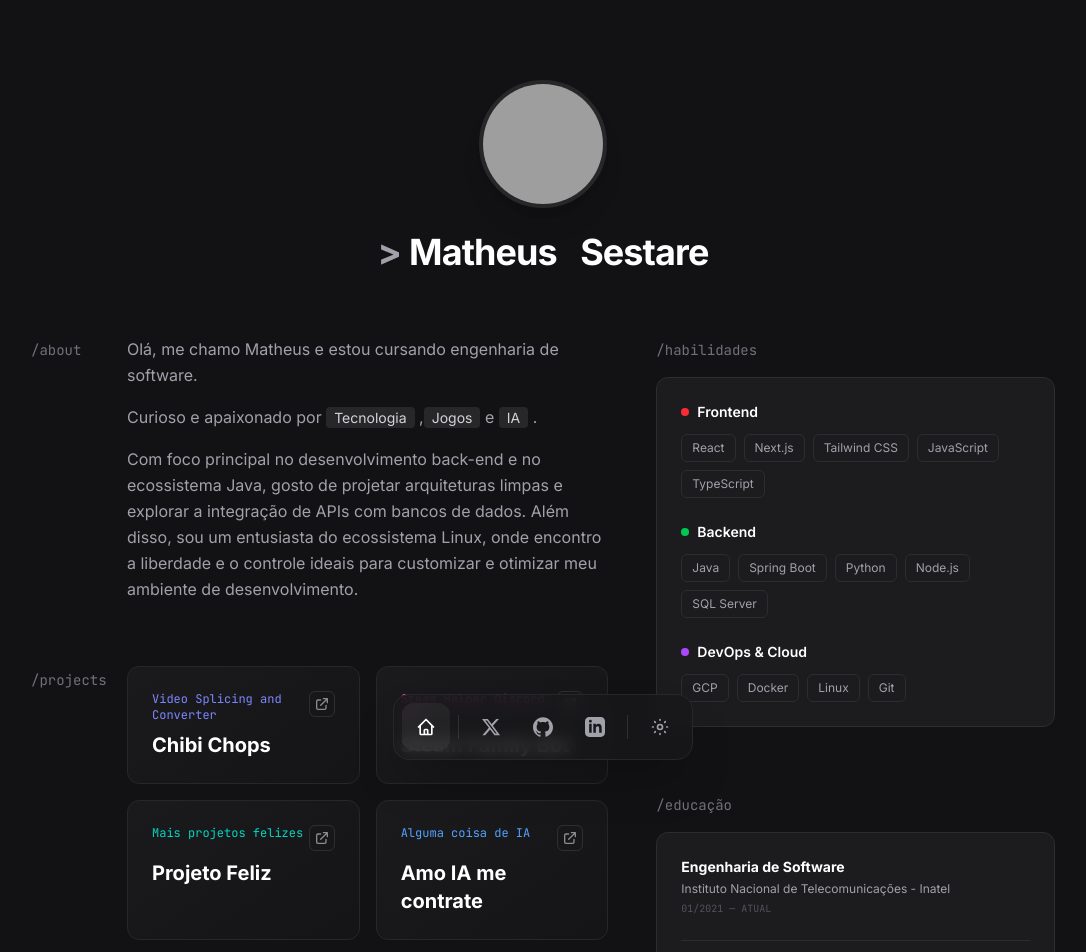
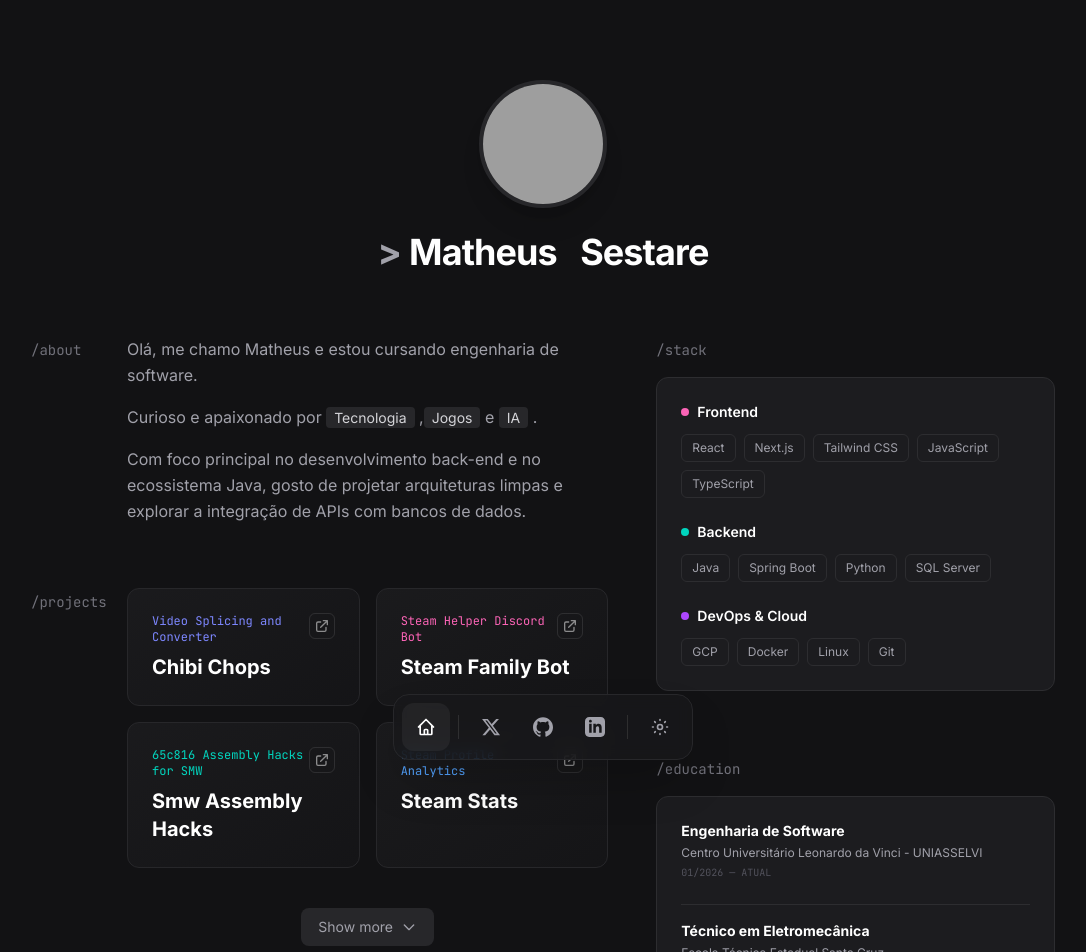
Before and after one commit to Sixtare/personal-website, a Next.js app: page / in a window 1280 px wide. Shown: the top 952 px of the page, without its empty margins (97-1183 px from the left). Built offline with nearby package versions, Linux system fonts and the light colour scheme; grey boxes are pictures that could not be loaded.

Commit message:
refactor: simplify AnimatedTitle component by removing animation logic

```diff
--- a/src/app/page.tsx
+++ b/src/app/page.tsx
@@ -25,7 +25,7 @@ export default function Home() {
               <div className="flex-1 space-y-4 text-text-dim leading-relaxed">
                 <p>Olá, me chamo Matheus e estou cursando engenharia de software.</p>
                 <p>Curioso e apaixonado por&nbsp;<span className="tag-pill bg-accent-gray">Tecnologia</span>&nbsp;,<span className="tag-pill bg-accent-gray">Jogos</span>&nbsp;e&nbsp;<span className="tag-pill bg-accent-gray">IA</span>&nbsp;.</p>
-                <p>Com foco principal no desenvolvimento back-end e no ecossistema Java, gosto de projetar arquiteturas limpas e explorar a integração de APIs com bancos de dados. Além disso, sou um entusiasta do ecossistema Linux, onde encontro a liberdade e o controle ideais para customizar e otimizar meu ambiente de desenvolvimento.</p>
+                <p>Com foco principal no desenvolvimento back-end e no ecossistema Java, gosto de projetar arquiteturas limpas e explorar a integração de APIs com bancos de dados.</p>
               </div>
             </AnimatedSection>
 
@@ -55,22 +55,22 @@ export default function Home() {
 
                   <a className="project-card block p-6 rounded-xl relative group" href="#">
                     <div className="flex justify-between items-start">
-                      <span className="text-xs font-mono text-teal-400">Mais projetos felizes</span>
+                      <span className="text-xs font-mono text-teal-400">65c816 Assembly Hacks for SMW</span>
                       <div className="p-1 rounded-md border border-white/10 group-hover:bg-white/10">
                         <svg className="w-4 h-4 text-white/50" fill="none" stroke="currentColor" viewBox="0 0 24 24"><path d="M10 6H6a2 2 0 00-2 2v10a2 2 0 002 2h10a2 2 0 002-2v-4M14 4h6m0 0v6m0-6L10 14" strokeLinecap="round" strokeLinejoin="round" strokeWidth="2"></path></svg>
                       </div>
                     </div>
-                    <h3 className="text-xl font-bold mt-2">Projeto Feliz</h3>
+                    <h3 className="text-xl font-bold mt-2">Smw Assembly Hacks</h3>
                   </a>
 
                   <a className="project-card block p-6 rounded-xl relative group" href="#">
                     <div className="flex justify-between items-start">
-                      <span className="text-xs font-mono text-blue-400">Alguma coisa de IA</span>
+                      <span className="text-xs font-mono text-blue-400">Steam Profile Analytics</span>
                       <div className="p-1 rounded-md border border-white/10 group-hover:bg-white/10">
                         <svg className="w-4 h-4 text-white/50" fill="none" stroke="currentColor" viewBox="0 0 24 24"><path d="M10 6H6a2 2 0 00-2 2v10a2 2 0 002 2h10a2 2 0 002-2v-4M14 4h6m0 0v6m0-6L10 14" strokeLinecap="round" strokeLinejoin="round" strokeWidth="2"></path></svg>
                       </div>
                     </div>
-                    <h3 className="text-xl font-bold mt-2">Amo IA me contrate</h3>
+                    <h3 className="text-xl font-bold mt-2">Steam Stats</h3>
                   </a>
                 </div>
 
@@ -87,11 +87,11 @@ export default function Home() {
           {/* RIGHT COLUMN */}
           <div className="lg:col-span-5 space-y-16">
             <AnimatedSection className="flex flex-col gap-4" dataPurpose="habilidades-section" direction="right" delay={500}>
-              <div className="label-column">/habilidades</div>
+              <div className="label-column">/stack</div>
               <div className="bg-card-bg border border-card-border rounded-xl p-6 space-y-6">
                 <div>
                   <h4 className="flex items-center gap-2 text-sm font-semibold mb-3">
-                    <span className="w-2 h-2 rounded-full bg-red-500"></span>
+                    <span className="w-2 h-2 rounded-full bg-pink-400"></span>
                     Frontend
                   </h4>
                   <div className="flex flex-wrap gap-2">
@@ -105,14 +105,13 @@ export default function Home() {
 
                 <div>
                   <h4 className="flex items-center gap-2 text-sm font-semibold mb-3">
-                    <span className="w-2 h-2 rounded-full bg-green-500"></span>
+                    <span className="w-2 h-2 rounded-full bg-teal-400"></span>
                     Backend
                   </h4>
                   <div className="flex flex-wrap gap-2">
                     <span className="skill-badge">Java</span>
                     <span className="skill-badge">Spring Boot</span>
                     <span className="skill-badge">Python</span>
-                    <span className="skill-badge">Node.js</span>
                     <span className="skill-badge">SQL Server</span>
                   </div>
                 </div>
@@ -133,17 +132,17 @@ export default function Home() {
             </AnimatedSection>
 
             <AnimatedSection className="flex flex-col gap-4" dataPurpose="educacao-section" direction="right" delay={700}>
-              <div className="label-column">/educação</div>
+              <div className="label-column">/education</div>
               <div className="bg-card-bg border border-card-border rounded-xl p-6 space-y-6">
                 <div>
                   <h4 className="text-sm font-bold text-white">Engenharia de Software</h4>
-                  <p className="text-xs text-text-dim mt-1">Instituto Nacional de Telecomunicações - Inatel</p>
-                  <p className="text-[10px] text-zinc-600 mt-1 uppercase font-mono">01/2021 — Atual</p>
+                  <p className="text-xs text-text-dim mt-1">Centro Universitário Leonardo da Vinci - UNIASSELVI</p>
+                  <p className="text-[10px] text-zinc-600 mt-1 uppercase font-mono">01/2026 — Atual</p>
                 </div>
                 <div className="pt-4 border-t border-card-border">
-                  <h4 className="text-sm font-bold text-white">Técnico em Telecomunicações</h4>
-                  <p className="text-xs text-text-dim mt-1">Escola Técnica de Eletrônica Francisco Moreira da Costa</p>
-                  <p className="text-[10px] text-zinc-600 mt-1 uppercase font-mono">01/2018 — 12/2020</p>
+                  <h4 className="text-sm font-bold text-white">Técnico em Eletromecânica</h4>
+                  <p className="text-xs text-text-dim mt-1">Escola Técnica Estadual Santa Cruz </p>
+                  <p className="text-[10px] text-zinc-600 mt-1 uppercase font-mono">01/2011 — 12/2013</p>
                 </div>
               </div>
             </AnimatedSection>
--- a/src/components/AnimatedTitle.tsx
+++ b/src/components/AnimatedTitle.tsx
@@ -1,62 +1,9 @@
-"use client";
-
-import { useRef, useState } from "react";
-import anime from "animejs";
-
 export default function AnimatedTitle() {
-  const [typedText, setTypedText] = useState("");
-  const isHovered = useRef(false);
-  const fullName = "Gilla";
-  const textObj = useRef({ length: 0 });
-  const animRef = useRef<anime.AnimeInstance | null>(null);
-
-  const onMouseEnter = () => {
-    isHovered.current = true;
-    if (animRef.current) animRef.current.pause();
-
-    animRef.current = anime({
-      targets: textObj.current,
-      length: fullName.length,
-      round: 1,
-      duration: 450,
-      easing: 'linear',
-      update: () => {
-        setTypedText(fullName.substring(0, textObj.current.length));
-      }
-    });
-  };
-
-  const onMouseLeave = () => {
-    isHovered.current = false;
-    if (animRef.current) animRef.current.pause();
-
-    animRef.current = anime({
-      targets: textObj.current,
-      length: 0,
-      round: 1,
-      duration: 400,
-      easing: 'linear',
-      update: () => {
-        setTypedText(fullName.substring(0, textObj.current.length));
-      }
-    });
-  };
-
   return (
-    <h1
-      className="text-4xl font-bold tracking-tight flex items-center cursor-default h-[40px]"
-      onMouseEnter={onMouseEnter}
-      onMouseLeave={onMouseLeave}
-    >
+    <h1 className="text-4xl font-bold tracking-tight flex items-center cursor-default h-[40px]">
       <span className="text-text-dim mr-2">&gt;</span>
       <span>Matheus</span>
-
-      {typedText.length > 0 && (
-        <span className="ml-[10px]">{typedText}</span>
-      )}
-
       <span className="animate-blink font-light text-text-dim mx-[4px]">_</span>
-
       <span>Sestare</span>
     </h1>
   );
```
